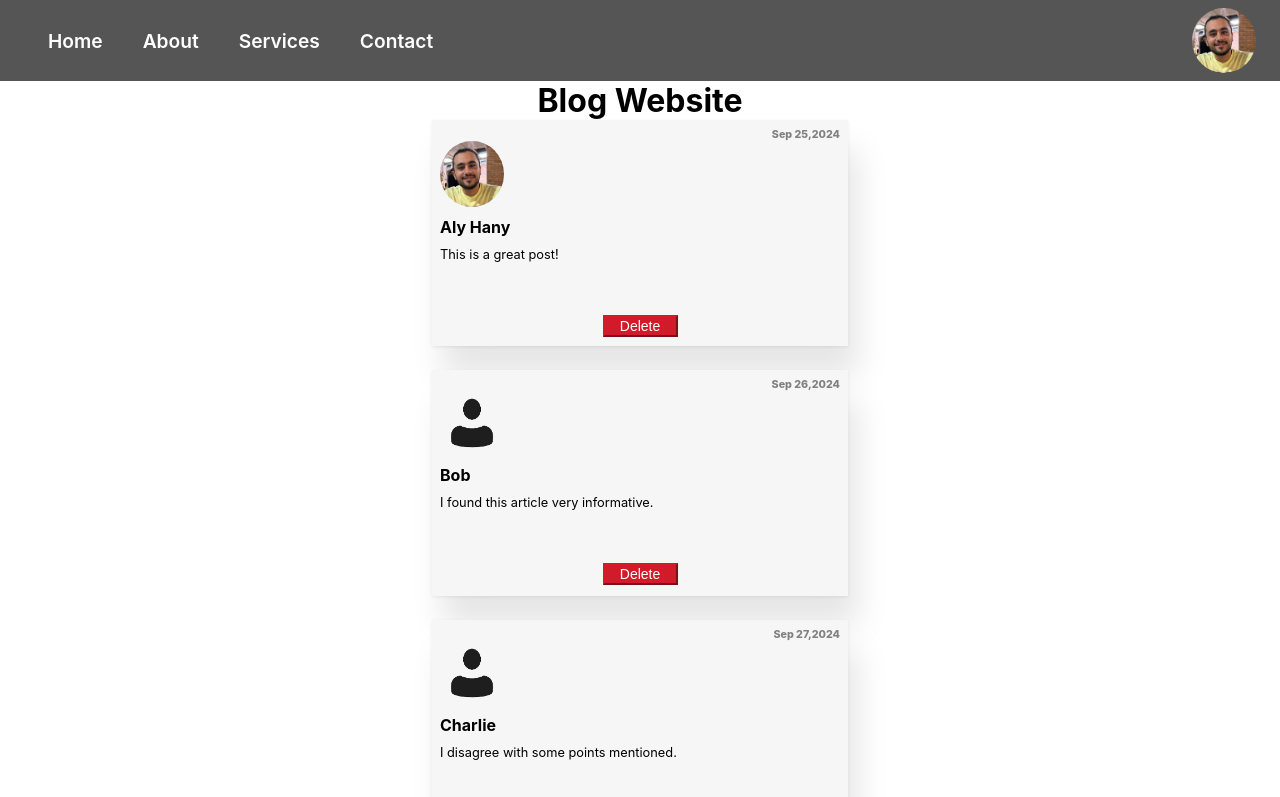
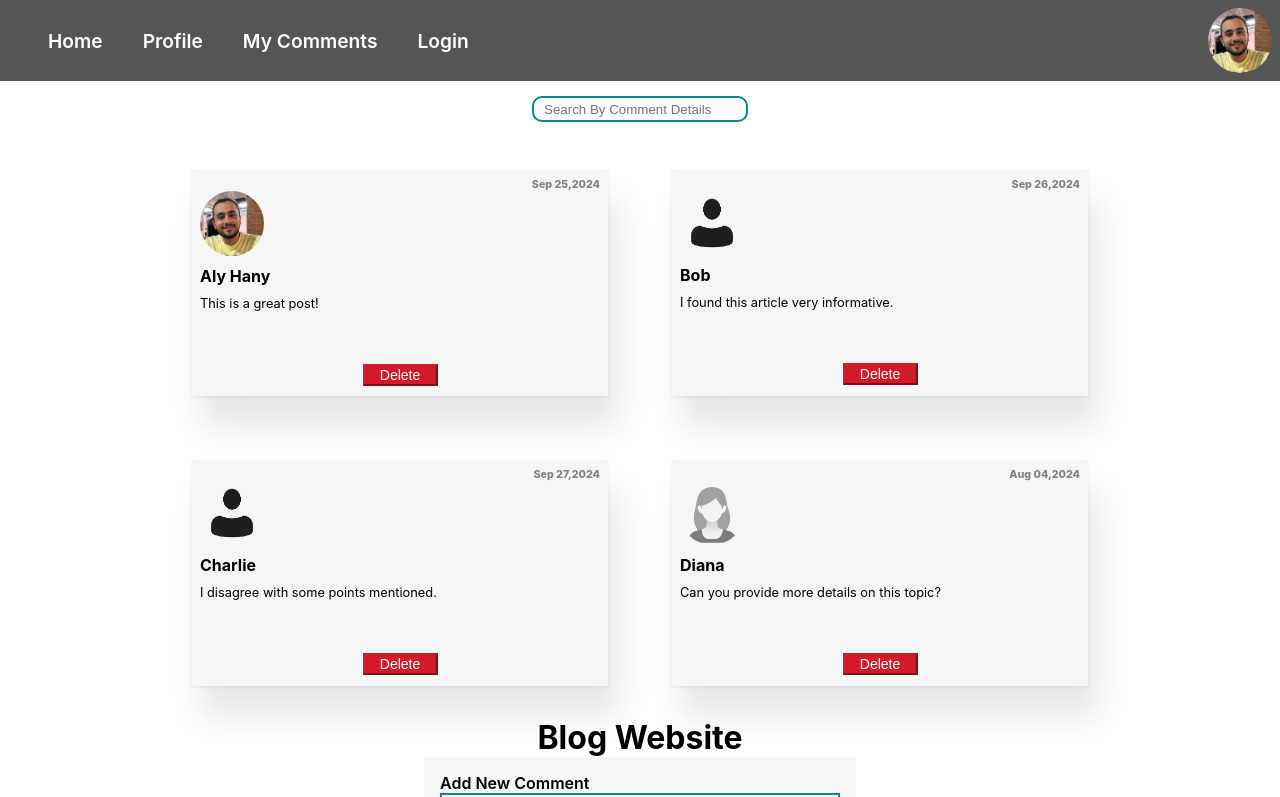
Before and after one commit to JEE18BI/ReactBlogWebsite, a React (Create React App) app: page / in a window 1280 px wide. Shown: the top 797 px of the page. Built offline with nearby package versions, Linux system fonts and the light colour scheme.

Commit message:
Search Bar Component

```diff
--- a/src/App.jsx
+++ b/src/App.jsx
@@ -1,9 +1,9 @@
 import Header from './Components/Header/Header.jsx';
-import Counter from './Components/Counter/Counter.jsx';
 import img1 from './Images/AlyHany.jpg';
-import CommentList from './Components/CommentList/CommentList.jsx';
 import {useState} from 'react';
-import InputForm from './Components/InpurForm/InputForm.jsx';
+import InputForm from './Components/InputForm/InputForm.jsx';
+import SearchBar from './Components/SearchBar/SearchBar.jsx';
+
 import '../src/App.css';
 const data = [
   {
@@ -40,11 +40,7 @@ const data = [
 
 export function App() {
   const [comments, setComments] = useState(data);
-  const addComment=(newComment)=>{
-    setComments(prevsState=>[...prevsState,newComment]);
 
-
-  };
   const deleteComment=(deletedId)=>{
     setComments(prevState => (prevState.filter(el => (el.id !== deletedId))))
 
@@ -52,9 +48,9 @@ export function App() {
   return(
    <div className="App">
     <Header src={img1}/>
+    <SearchBar className="SearchComponent" data={data} deleteFunction={deleteComment} comments={comments}/>
     <h1 className="Title">Blog Website</h1>
-    <CommentList data={comments} deleteFunction={deleteComment}/>
-   {/* <Counter/> */}
+    {/* <CommentList data={data} deleteFunction={deleteComment}/> */}
    <InputForm setComment={setComments}/>
    </div>
   )
--- a/src/Components/Comment/Comment.css
+++ b/src/Components/Comment/Comment.css
@@ -8,7 +8,7 @@
     height: 210px;
     background-color:#f6f6f6;
     box-shadow: 10px 30px 30px rgba(0, 0, 0, 0.1), 0 1px 3px rgba(0, 0, 0, 0.08);
-    margin-bottom: 1.5em;
+    margin:2em 2em;
 
 }
 .Date{
--- a/src/Components/CommentList/CommentList.css
+++ b/src/Components/CommentList/CommentList.css
@@ -1,3 +1,8 @@
 h5{
 text-align:center;
 }
+.CommentList{
+    display: flex;
+    flex-wrap: wrap;
+    justify-content: center;
+}
--- a/src/Components/CommentList/CommentList.jsx
+++ b/src/Components/CommentList/CommentList.jsx
@@ -2,10 +2,11 @@ import Comment from '../Comment/Comment.jsx';
 import './CommentList.css';
 const CommentList = ({data , deleteFunction}) => {
   if(data.length===0){
+    console.log("zero")
  return (
-  <>
-  <h5>No Comments to show</h5>
-  </>
+   <div className="CommentList">
+ <h3>No Data To Show</h3>
+  </div>
  )
   }
     const newData= data.map((comment)=>(
--- a/src/Components/Counter/Counter.css
+++ /dev/null
@@ -1,17 +0,0 @@
-.CounterContainer{
-    width:200px;
-    margin: auto;
-}
-h2{
-    text-align: center;
-}
-.IncrementButton{
-    background-color:darkcyan;
-    border-color:darkcyan;
-    color:white;
-}
-    .DecrementButton{
-
-        border-color:white;
-        color:darkcyan;
-}
--- a/src/Components/Counter/Counter.jsx
+++ /dev/null
@@ -1,17 +0,0 @@
-import {useState} from 'react';
-import './Counter.css';
-const Counter = () => {
-    const [count,setCount]=useState(0);
-    const counterIncrementHandler=()=>setCount(count+1);
-    const counterDecrementHandler=()=>setCount(count-1);
-  return (
-    <div className="CounterContainer">
-      <h2>Counter : {count}</h2>
-
-      <button className="IncrementButton" onClick={counterIncrementHandler}>Increment</button>
-      <button className="DecrementButton" onClick={counterDecrementHandler}>Decrement</button>
-    </div>
-  )
-}
-
-export default Counter
--- a/src/Components/Header/Header.css
+++ b/src/Components/Header/Header.css
@@ -6,6 +6,10 @@
     justify-content: space-between;
     background-color:#555555;
     padding: 0.5em;
+    position: fixed;
+    z-index: 999;
+    width:100%;
+    top:0;
 
 }
 li>ul{
--- a/src/Components/Header/Header.jsx
+++ b/src/Components/Header/Header.jsx
@@ -7,10 +7,9 @@ const Header = ({src}) => {
       <li className="NavBar">
 
         <ul>Home</ul>
-        <ul>About</ul>
-        <ul>Services</ul>
-        <ul>Contact</ul>
-
+        <ul>Profile</ul>
+        <ul>My Comments</ul>
+        <ul>Login</ul>
 
       </li>
       <Avatar src={src}/>
--- /dev/null
+++ b/src/Components/SearchBar/SearchBar.css
@@ -0,0 +1,10 @@
+.SearchBarContainer{
+    margin:6em auto 1em auto;
+
+}
+.SearchBar{
+    width:200px;
+    border-radius: 10px;
+    height: 20px;
+    padding-left: 10px;
+}
--- /dev/null
+++ b/src/Components/SearchBar/SearchBar.jsx
@@ -0,0 +1,26 @@
+import './SearchBar.css';
+import CommentList from '../CommentList/CommentList.jsx';
+import {useState} from 'react';
+const SearchBar = ({data,deleteComment,comments}) => {
+    const [FilterData,setFilterData]=useState(comments);
+    function FilterHandler(key){
+     if(key.length===0)
+     setFilterData(comments);
+    else{
+        setFilterData(prevState => (prevState.filter(el => (el.Comment.toLowerCase().includes(key.toLowerCase())))));
+
+
+    }
+    }
+  return (
+    <>
+    <div className="SearchBarContainer">
+<input placeholder="Search By Comment Details" className="SearchBar" onChange={(e)=>FilterHandler(e.target.value)}/>
+    </div>
+<CommentList data={FilterData} deleteFunction={deleteComment}/>
+
+    </>
+  )
+}
+
+export default SearchBar
```
Also changed, not shown: src/Components/InputForm/InputForm.css (renamed from src/Components/InpurForm/InputForm.css), src/Components/InputForm/InputForm.jsx (renamed from src/Components/InpurForm/InputForm.jsx).
